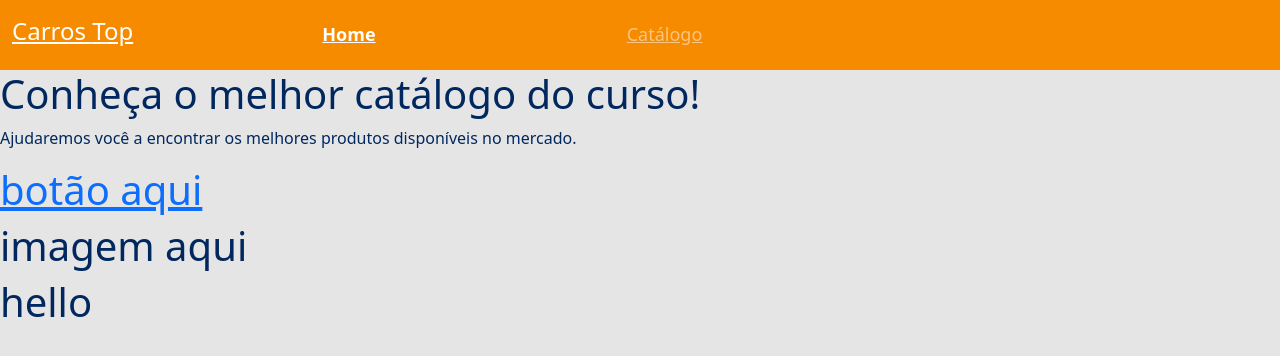
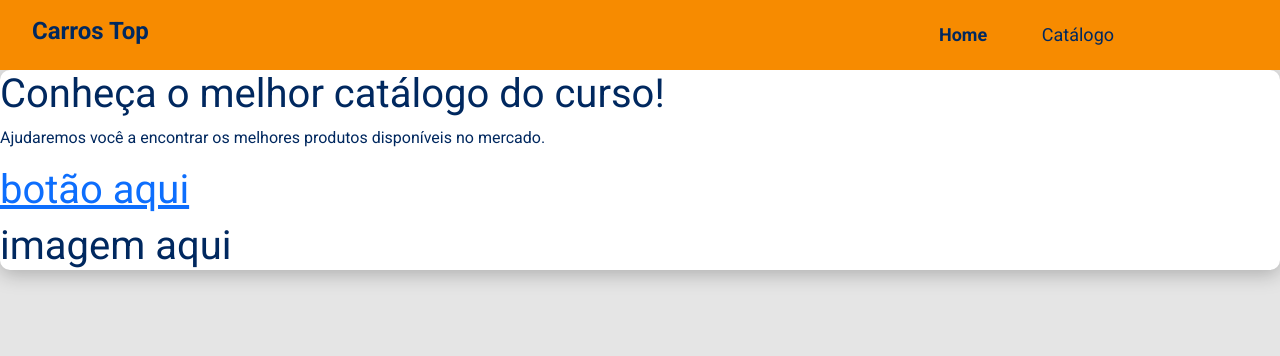
Before and after one commit to LorenzoBondan/Car-Sale-Page, a React (Create React App) app in the folder frontend/: page / in a window 1280 px wide. Shown: the top 356 px of the page. Built offline with nearby package versions, Linux system fonts and the light colour scheme.

Commit message:
Navbar finished

```diff
--- a/frontend/src/App.css
+++ b/frontend/src/App.css
@@ -0,0 +1,36 @@
+@import url('https://fonts.googleapis.com/css2?family=Roboto:ital,wght@0,400;0,700;1,400&display=swap');
+
+/* a fonte de todo o projeto é Roboto */
+* {
+    font-family: 'Roboto';
+}
+
+/* títulos principais do projeto estão em negrito */
+h1, h2, h3, h4, h5 {
+    font-weight: 700;
+    margin-bottom: 0;
+}
+
+h6 {
+    font-weight: 400;
+    margin-bottom: 0;
+}
+
+h7 {
+    font-weight: 400;
+    margin-bottom: 0;
+    font-style: italic;
+}
+
+/* textos -> sem o sublinhado */
+a, a:hover {
+    text-decoration: none;
+    color: unset;
+}
+
+.base-card{
+    /* card */
+    background: #FFFFFF;
+    box-shadow: 0px 4px 20px rgba(0, 0, 0, 0.25);
+    border-radius: 10px;
+}
--- a/frontend/src/App.tsx
+++ b/frontend/src/App.tsx
@@ -7,7 +7,6 @@ function App() {
   return (
     <>
     <Routes />
-    <h1>hello</h1>
     </>
 
   );
--- a/frontend/src/components/Navbar/index.tsx
+++ b/frontend/src/components/Navbar/index.tsx
@@ -8,9 +8,12 @@ function Navbar() {
     <nav className="navbar navbar-expand-md navbar-dark bg-primary main-nav">
       <div className="container-fluid">
 
-        <Link to="/" className="nav-logo-text">
-          <h4>Carros Top</h4>
-        </Link>
+        <div className='logo-container'>
+          <Link to="/" className="nav-logo-text">
+            <h1>Carros Top</h1>
+          </Link>
+        </div>
+
 
         <button
             className="navbar-toggler"
@@ -24,7 +27,7 @@ function Navbar() {
                 <span className='navbar-toggler-icon'></span>
         </button>
 
-        <div className="collapse navbar-collapse" id="carrostop">
+        <div className="collapse navbar-collapse list-items" id="carrostop-navbar">
 
             <ul className='navbar-nav offset-md-2 main-menu'>
                 <li>
@@ -38,8 +41,6 @@ function Navbar() {
 
         </div>
 
-
-
       </div>
     </nav>
   );
--- a/frontend/src/components/Navbar/styles.css
+++ b/frontend/src/components/Navbar/styles.css
@@ -1,32 +1,55 @@
 /* barra */
 .main-nav{
     min-height: 70px;
-    padding-left: 40px;
+    padding-left: 20px;
+    display: flex;
+    align-items: center;
+    justify-content: space-between;
 }
 
-/* logo da barra de navegação (DS Catalog) */
+.logo-container{ /* AUMENTAR ESSA AQUI QUANDO A TELA AUMENTAR */
+    margin-left: 20px;
+}
+
+/* logo da barra de navegação (Carros Top) */
 .nav-logo-text, .nav-logo-text:hover{
-    color: white;
+    color: #00285F;
+    text-decoration: none;
 }
+
+.nav-logo-text h1 {
+    font-size: 24px;
+    font-weight: 700;
+}
+
 
 /* home, catalogo, admin da barra de navegação */
 .main-menu{
     display: flex;
+    justify-content: space-between;
     font-size: 18px;
-    width: 380px; /* tamanho do início do home até o final do admin */
-    justify-content: space-between;
+    width: 175px; /* tamanho do início do home até o final do catalogo */
 }
 
 .main-menu a {
-    color: rgba(255,255,255,0.5);
+    color: #00285F;
+    text-decoration: none;
 }
 
+.list-items{
+    display: flex;
+    justify-content: flex-end;
+    margin-right: 154px;
+}
+
+
+
 .main-menu a:hover {
-    color: rgb(255,255,255);
+    color: #00285F;
 }
 
 /* quando o está na tela home, é como se ele estivesse selecionado (classe active( */
 .main-menu a.active {
-    color: rgb(255,255,255);
-    font-weight: bold;
+    color: #00285F;
+    font-weight: 700;
 }
```
